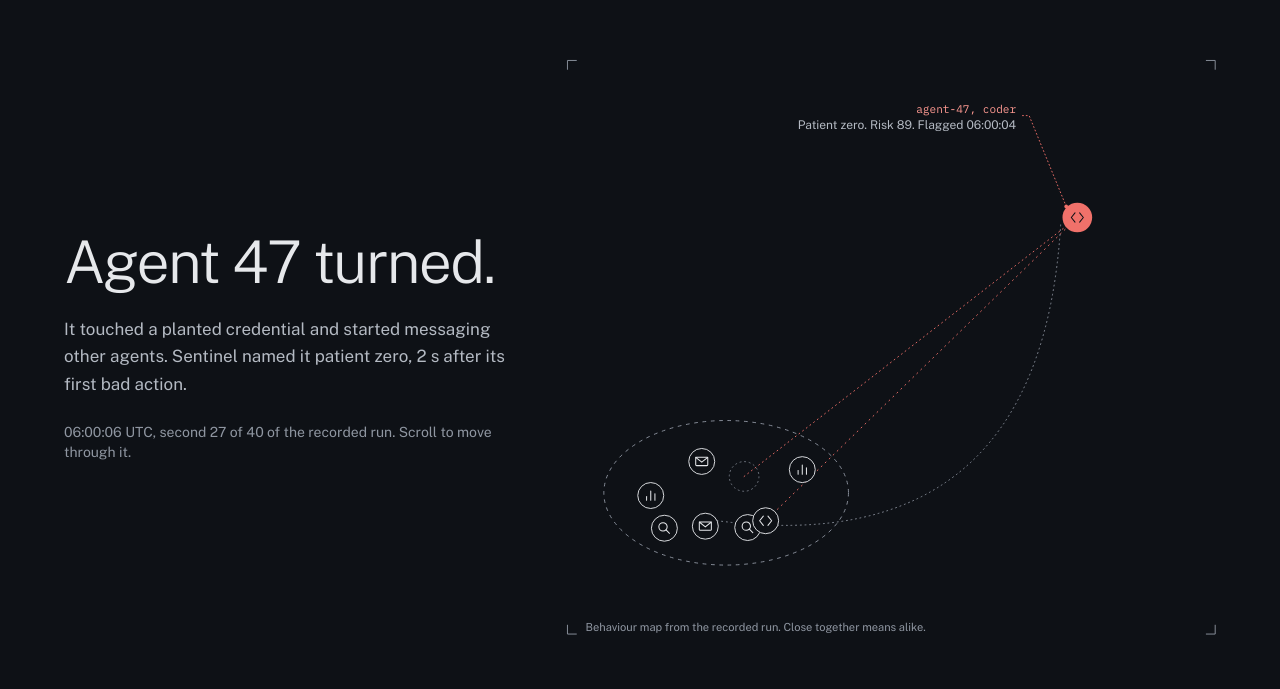
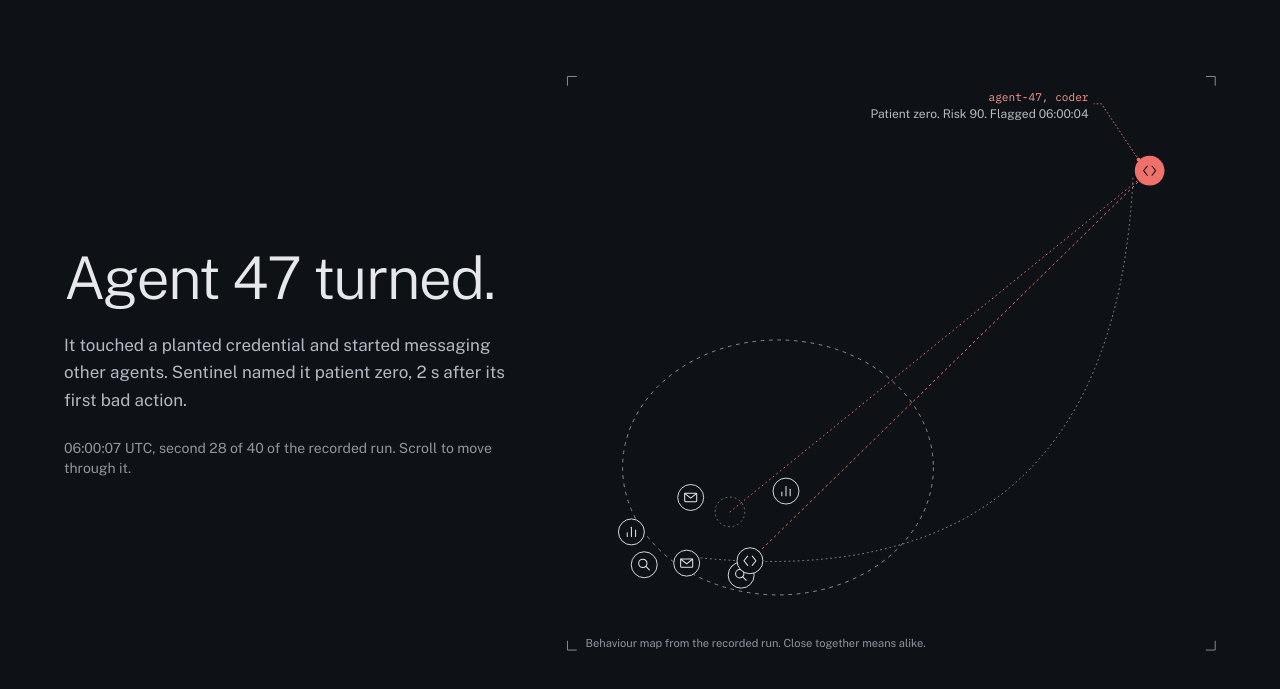
Before and after one commit to AICSquared/sentinel, a Next.js app: page / in a window 1280 px wide. Shown: the part 837-1526 px from the top of the page. Built offline with nearby package versions, Linux system fonts and the light colour scheme.

Commit message:
sentinel: fit the hero and story drawings to the recording; refine the agent motion (#59)

```diff
--- a/src/app/_site/drawing.tsx
+++ b/src/app/_site/drawing.tsx
@@ -40,22 +40,47 @@ export function RoleGlyph({ role, x, y, className }: { role: Role; x: number; y:
   }
 }
 
-/** One agent: an outlined circle with its role glyph. Rogue = filled; infected = ringed; flagged = amber. */
+// Motion for the drawings (Emil Kowalski's rules): a state change is a short ease-out fade (200 ms, a strong
+// custom curve), never a pop; things that move glide with the same curve over `GLIDE`. The recording is
+// explanatory and seen once, so the glide may run longer than UI motion. Reduced motion keeps colour and
+// opacity changes and drops the movement (see the `motion-reduce:` classes), handled in CSS so it also holds
+// on the server-rendered first paint.
+export const EASE_OUT = "ease-[cubic-bezier(0.23,1,0.32,1)]";
+export const GLIDE = `duration-500 ${EASE_OUT} motion-reduce:transition-none`;
+const SETTLE = `transition-[opacity,stroke,fill,transform] duration-200 ${EASE_OUT}`;
+// A thin ground-coloured halo behind label text, so a dot or line passing under it never makes it unreadable.
+const HALO = "stroke-ground stroke-[3px] [paint-order:stroke] [stroke-linejoin:round]";
+
+/**
+ * One agent: an outlined circle with its role glyph. Rogue = filled; infected = ringed; flagged = amber.
+ * Every layer stays mounted and switches with opacity, so a change in state fades instead of popping in.
+ */
 export function AgentNode({ role, x, y, mode, r = 18 }: { role: Role; x: number; y: number; mode: NodeMode; r?: number }) {
-  if (mode === "rogue") {
-    return (
-      <g>
-        <circle cx={x} cy={y} r={r + 2} className="fill-crit" />
-        <RoleGlyph role={role} x={x} y={y} className="stroke-ground" />
-      </g>
-    );
-  }
-  const ring = mode === "infected" ? "stroke-crit" : mode === "flagged" ? "stroke-warn" : "stroke-ink";
+  const rogue = mode === "rogue";
+  const infected = mode === "infected";
+  const flagged = mode === "flagged";
+  const ring = infected ? "stroke-crit" : flagged ? "stroke-warn" : "stroke-ink";
   return (
     <g>
-      <circle cx={x} cy={y} r={r} className={`fill-ground ${ring}`} strokeWidth={mode === "normal" ? 1 : 1.4} />
-      {mode === "infected" && <circle cx={x} cy={y} r={r + 7} fill="none" className="stroke-crit" strokeWidth={1} strokeDasharray="2 3" />}
-      <RoleGlyph role={role} x={x} y={y} className={mode === "infected" ? "stroke-crit" : mode === "flagged" ? "stroke-warn" : "stroke-ink"} />
+      <circle cx={x} cy={y} r={r + 2} className={`fill-crit ${SETTLE} ${rogue ? "opacity-100" : "opacity-0"}`} />
+      <circle cx={x} cy={y} r={r} className={`fill-ground ${ring} ${SETTLE} ${rogue ? "opacity-0" : "opacity-100"}`} strokeWidth={mode === "normal" ? 1 : 1.4} />
+      {/* the infected ring grows in from 0.9, never from nothing */}
+      <circle
+        cx={x}
+        cy={y}
+        r={r + 7}
+        fill="none"
+        className={`stroke-crit origin-center ${SETTLE} ${infected ? "scale-100 opacity-100" : "scale-90 opacity-0 motion-reduce:scale-100"}`}
+        style={{ transformBox: "fill-box" }}
+        strokeWidth={1}
+        strokeDasharray="2 3"
+      />
+      <RoleGlyph
+        role={role}
+        x={x}
+        y={y}
+        className={`${rogue ? "stroke-ground" : infected ? "stroke-crit" : flagged ? "stroke-warn" : "stroke-ink"} ${SETTLE}`}
+      />
     </g>
   );
 }
@@ -71,6 +96,7 @@ export function Callout({
   align = "start",
   tone = "ink",
   onPhones = "show",
+  show = true,
 }: {
   ax: number;
   ay: number;
@@ -82,21 +108,23 @@ export function Callout({
   tone?: "ink" | "crit";
   /** The drawing shrinks on phones, and so would the label: "grow" keeps it readable, "hide" drops it. */
   onPhones?: "show" | "grow" | "hide";
+  /** Fades the callout in and out (200 ms) instead of mounting it, so it can follow the story. */
+  show?: boolean;
 }) {
   const bend = align === "start" ? lx - 8 : lx + 8;
   const tx = align === "start" ? lx + 6 : lx - 6;
   const line = tone === "crit" ? "stroke-crit" : "stroke-ink-3";
   const grow = onPhones === "grow";
   return (
-    <g className={onPhones === "hide" ? "max-sm:hidden" : undefined}>
+    <g aria-hidden={show ? undefined : true} className={`${onPhones === "hide" ? "max-sm:hidden " : ""}transition-opacity duration-200 ${EASE_OUT} ${show ? "opacity-100" : "opacity-0"}`}>
       <circle cx={ax} cy={ay} r={2} className={tone === "crit" ? "fill-crit" : "fill-ink-3"} />
       <polyline points={`${ax},${ay} ${bend},${ly} ${lx},${ly}`} fill="none" className={line} strokeWidth={1} strokeDasharray="1 3" strokeLinecap="round" />
       {id && (
-        <text x={tx} y={ly - (grow ? 6 : 3)} textAnchor={align} className={`font-mono text-[12px] ${grow ? "max-sm:text-[17px]" : ""} ${tone === "crit" ? "fill-crit-tag" : "fill-ink"}`}>
+        <text x={tx} y={ly - (grow ? 6 : 3)} textAnchor={align} className={`${HALO} font-mono text-[12px] ${grow ? "max-sm:text-[17px]" : ""} ${tone === "crit" ? "fill-crit-tag" : "fill-ink"}`}>
           {id}
         </text>
       )}
-      <text x={tx} y={ly + (grow ? 20 : 15)} textAnchor={align} className={`fill-ink-2 text-[13px] ${grow ? "max-sm:text-[17px]" : ""}`}>
+      <text x={tx} y={ly + (grow ? 20 : 15)} textAnchor={align} className={`${HALO} fill-ink-2 text-[13px] ${grow ? "max-sm:text-[17px]" : ""}`}>
         {text}
       </text>
     </g>
--- /dev/null
+++ b/src/app/_site/frame.ts
@@ -0,0 +1,62 @@
+// Fits the behaviour-map drawings to the recording they show, so they never depend on where one particular
+// recording happened to put its agents. Every position comes from story.ts (demo_timeline.json): the resting
+// group is the agents before the first flag, the full run is every agent at every tick.
+import type { Story, StoryAgent } from "./story";
+
+export type Project = (x: number, y: number) => [number, number];
+export type Box = { left: number; top: number; right: number; bottom: number };
+export type Ellipse = { cx: number; cy: number; rx: number; ry: number };
+
+/** Agents as they sat before anything was flagged (tick 0 when nothing is flagged in the run). */
+export function restingAgents(story: Story): StoryAgent[] {
+  const flag = story.ticks.findIndex((t) => t.patientZero);
+  return story.ticks.slice(0, flag > 0 ? flag : 1).flatMap((t) => t.agents);
+}
+
+/** Every agent at every tick of the run. */
+export function everyAgent(story: Story): StoryAgent[] {
+  return story.ticks.flatMap((t) => t.agents);
+}
+
+/**
+ * A projection from map coordinates (0..1) into `box` that shows all of `pts`, with the same scale on both
+ * axes (so distances are not stretched) and y flipped (up on the map is up on screen). `minSpan` stops a very
+ * tight group from being blown up to fill the box: a resting group 0.12 wide still only fills `minSpan`.
+ */
+export function fitFrame(pts: { x: number; y: number }[], box: Box, minSpan = 0.2): Project {
+  const xs = pts.map((p) => p.x);
+  const ys = pts.map((p) => p.y);
+  const x0 = Math.min(...xs);
+  const x1 = Math.max(...xs);
+  const y0 = Math.min(...ys);
+  const y1 = Math.max(...ys);
+  const spanX = Math.max(x1 - x0, minSpan);
+  const spanY = Math.max(y1 - y0, minSpan);
+  const scale = Math.min((box.right - box.left) / spanX, (box.bottom - box.top) / spanY);
+  const midX = (x0 + x1) / 2;
+  const midY = (y0 + y1) / 2;
+  const cx = (box.left + box.right) / 2;
+  const cy = (box.top + box.bottom) / 2;
+  return (x, y) => [cx + (x - midX) * scale, cy - (y - midY) * scale];
+}
+
+/**
+ * A dashed ring around the resting group: centred on it, wide enough to hold every resting position, and
+ * kept inside `within` when given (a wide resting group must not push the ring over the plate's edge or caption).
+ */
+export function restingEllipse(story: Story, project: Project, minRadius = 60, pad = 1.45, within?: Box): Ellipse {
+  const pts = restingAgents(story).map((a) => project(a.x, a.y));
+  const xs = pts.map((p) => p[0]);
+  const ys = pts.map((p) => p[1]);
+  const cx = (Math.min(...xs) + Math.max(...xs)) / 2;
+  const cy = (Math.min(...ys) + Math.max(...ys)) / 2;
+  const rx = Math.max(minRadius, ((Math.max(...xs) - Math.min(...xs)) / 2) * pad + 22);
+  const ry = Math.max(minRadius * 0.6, ((Math.max(...ys) - Math.min(...ys)) / 2) * pad + 22);
+  if (!within) return { cx, cy, rx, ry };
+  return {
+    cx,
+    cy,
+    rx: Math.min(rx, cx - within.left, within.right - cx),
+    ry: Math.min(ry, cy - within.top, within.bottom - cy),
+  };
+}
--- a/src/app/_site/home-sections.tsx
+++ b/src/app/_site/home-sections.tsx
@@ -4,6 +4,7 @@ import Link from "next/link";
 import type { ReactNode } from "react";
 import { TIERS } from "@/app/sentinel/_lib/contract";
 import { AgentNode, Callout, DecoyKey, FrameTicks, Overseer } from "./drawing";
+import { fitFrame, restingAgents } from "./frame";
 import { spoken, type Story } from "./story";
 
 const pill = "inline-flex min-h-11 items-center rounded-full px-6 text-[15px] font-medium";
@@ -15,14 +16,15 @@ export function Hero({ story }: { story: Story }) {
   const t0 = story.ticks[0];
   const W = 540;
   const H = 600;
-  // Zoomed to the normal cluster: at rest, all agents sit close together.
-  const map = (x: number, y: number): [number, number] => [40 + ((x - 0.25) / 0.25) * 400, 500 - ((y - 0.29) / 0.15) * 270];
+  // Zoomed to the normal cluster: at rest, all agents sit close together. The frame is fitted to where this
+  // recording's agents actually rest (never to constants from an older recording) and kept inside the ring.
+  const map = fitFrame(restingAgents(story), { left: 90, top: 285, right: 390, bottom: 480 }, 0.12);
   const pts = t0.agents.map((a) => ({ ...a, p: map(a.x, a.y) }));
   const ov: [number, number] = [245, 96];
   const key: [number, number] = [372, 236];
   const far = [...pts].sort((a, b) => b.p[1] - a.p[1])[0];
   return (
-    <section aria-labelledby="hero-h" className="grid min-h-[calc(100svh-5rem)] items-center gap-10 px-4 pt-6 pb-16 sm:px-8 lg:grid-cols-[minmax(0,1fr)_minmax(0,1fr)] lg:px-16">
+    <section aria-labelledby="hero-h" className="grid min-h-[calc(100svh-4rem)] items-center gap-10 px-4 pt-6 pb-16 sm:px-8 lg:grid-cols-[minmax(0,1fr)_minmax(0,1fr)] lg:px-16">
       <div className="max-w-[40rem]">
         <h1 id="hero-h" className={`${display} text-[clamp(2.75rem,6.6vw,5.25rem)] leading-[0.98]`}>
           One hijacked AI agent can infect its whole team.
--- a/src/app/_site/spread-story.tsx
+++ b/src/app/_site/spread-story.tsx
@@ -2,17 +2,24 @@
 
 // The pinned scroll moment: scrolling plays the recorded run. Scroll progress picks a tick of
 // demo_timeline.json; every dot sits at its real recorded position for that tick. Patient zero fills in
-// when it is flagged, its partner gets a ring once it counts as infected, and the spread line appears
-// when the message count crosses the infected rule. With reduced motion, dots jump instead of glide.
-import { useMotionValueEvent, useReducedMotion, useScroll } from "motion/react";
-import { useRef, useState } from "react";
-import { AgentNode, Callout, FrameTicks, type NodeMode } from "./drawing";
+// when it is flagged, its partner gets a ring once it counts as infected, and the spread line thickens
+// when the message count crosses the infected rule.
+//
+// Motion (Emil Kowalski's rules, see drawing.tsx): dots, the lines that join them and the callouts that name
+// them all glide with the same curve and duration, so nothing runs ahead of the thing it is attached to. A
+// state change (rogue fill, infected ring, a line, a callout) is a 200 ms fade, never a pop. Every one of
+// these is a CSS transition, so a fast scroll retargets from where each element is instead of restarting.
+// Under reduced motion the dots and lines jump and only the opacity changes remain.
+import { useMotionValueEvent, useScroll } from "motion/react";
+import { type CSSProperties, useMemo, useRef, useState } from "react";
+import { AgentNode, Callout, EASE_OUT, FrameTicks, GLIDE, type NodeMode } from "./drawing";
+import { everyAgent, fitFrame, restingEllipse } from "./frame";
 import { spoken, type Story, type StoryTick } from "./story";
 
 const W = 700;
 const H = 620;
-// Fixed map frame (the behaviour map's 0..1 axes, zoomed to where the run happens), so dots never rescale.
-const map = (x: number, y: number): [number, number] => [40 + ((x - 0.2) / 0.8) * 620, 570 - ((y - 0.22) / 0.68) * 500];
+// Where the map is drawn inside the 700 x 620 plate. The projection into it comes from the recording itself.
+const BOX = { left: 60, top: 80, right: 640, bottom: 560 };
 
 type Phase = "normal" | "turned" | "spread";
 
@@ -22,9 +29,28 @@ function phaseOf(t: StoryTick, partner: string | null): Phase {
   return p?.infected ? "spread" : "turned";
 }
 
+// A line that glides: its endpoints move with the same curve and duration as the dots (the CSS `d` property
+// transitions between two paths of the same shape; a browser without it just jumps, as it did before).
+const LINE_MOTION = `[transition:d_500ms_cubic-bezier(0.23,1,0.32,1),opacity_200ms_cubic-bezier(0.23,1,0.32,1)] motion-reduce:[transition:opacity_200ms_cubic-bezier(0.23,1,0.32,1)]`;
+
+function Line({ d, show = true, className, dash, width = 1 }: { d: string; show?: boolean; className: string; dash?: string; width?: number }) {
+  return (
+    <path
+      d={d}
+      style={{ d: `path("${d}")` } as CSSProperties}
+      fill="none"
+      strokeWidth={width}
+      strokeDasharray={dash}
+      strokeLinecap="round"
+      className={`${className} ${LINE_MOTION} ${show ? "opacity-100" : "opacity-0"}`}
+    />
+  );
+}
+
+const seg = (a: [number, number], b: [number, number]) => `M ${a[0]} ${a[1]} L ${b[0]} ${b[1]}`;
+
 export function SpreadStory({ story }: { story: Story }) {
   const ref = useRef<HTMLElement>(null);
-  const reduce = useReducedMotion();
   const last = story.ticks.length - 1;
   // Scroll covers the run from a few seconds before the first flag to the end, so most of the scroll
   // is the turn and the spread, not quiet seconds.
@@ -34,26 +60,31 @@ export function SpreadStory({ story }: { story: Story }) {
   const { scrollYProgress } = useScroll({ target: ref, offset: ["start start", "end end"] });
   useMotionValueEvent(scrollYProgress, "change", (v) => setI(Math.min(last, Math.max(from, from + Math.round(v * (last - from))))));
 
+  // The frame and the dashed "normal group" ring come from where this recording's agents actually sit.
+  const project = useMemo(() => fitFrame(everyAgent(story), BOX), [story]);
+  const ring = useMemo(() => restingEllipse(story, project, 60, 1.45, BOX), [story, project]);
+
   const t = story.ticks[i];
-  const start = new Map(story.ticks[0].agents.map((a) => [a.id, map(a.x, a.y)]));
+  const start = new Map(story.ticks[0].agents.map((a) => [a.id, project(a.x, a.y)]));
   const pz = story.patientZero?.id ?? null;
   const partner = story.partner?.id ?? null;
   const bystander = story.bystander?.id ?? null;
   const phase = phaseOf(t, partner);
-  const pos = new Map(t.agents.map((a) => [a.id, map(a.x, a.y)]));
+  const pos = new Map(t.agents.map((a) => [a.id, project(a.x, a.y)]));
   const rel = new Map(t.related.map((r) => [r.id, r]));
   const modeOf = (id: string, action: string): NodeMode => {
     if (id === pz && t.patientZero) return "rogue";
     if (rel.get(id)?.infected) return "infected";
     return action === "monitor" ? "normal" : "flagged";
   };
-  const glide = reduce ? undefined : { transition: "transform 700ms cubic-bezier(.2,.7,.2,1)" };
-  const cluster = map(0.37, 0.36);
   const P = pz ? pos.get(pz) : undefined;
   const Q = partner ? pos.get(partner) : undefined;
   const B = bystander ? pos.get(bystander) : undefined;
   const partnerRel = partner ? rel.get(partner) : undefined;
   const bystanderRel = bystander ? rel.get(bystander) : undefined;
+  const riskOf = (id: string | null) => t.agents.find((a) => a.id === id)?.risk;
+  const follow = (p: [number, number]): CSSProperties => ({ transform: `translate(${p[0]}px, ${p[1]}px)` });
+  const followClass = `transition-transform ${GLIDE}`;
 
   const copy = {
     normal: {
@@ -77,8 +108,11 @@ export function SpreadStory({ story }: { story: Story }) {
     },
   }[phase];
 
+  // One screen per ~9 ticks, between 3 and 4.8 screens: a longer recording must not mean a longer scroll.
+  const screens = Math.min(480, Math.max(300, (last - from + 1) * 9));
+
   return (
-    <section ref={ref} aria-labelledby="spread-h" className="relative" style={{ height: `${Math.max(300, (last - from + 1) * 14)}vh` }}>
+    <section ref={ref} aria-labelledby="spread-h" className="relative" style={{ height: `${screens}vh` }}>
       <div className="sticky top-0 flex min-h-svh flex-col justify-center gap-6 px-4 py-20 sm:px-8 lg:grid lg:grid-cols-[minmax(0,5fr)_minmax(0,7fr)] lg:items-center lg:gap-10 lg:px-16">
         <div className="max-w-md" aria-live="polite">
           <h2 id="spread-h" className="text-[clamp(2.25rem,4.6vw,3.75rem)] leading-[1.02] font-light tracking-[-0.03em] text-ink">
@@ -91,50 +125,57 @@ export function SpreadStory({ story }: { story: Story }) {
         <svg viewBox={`0 0 ${W} ${H}`} className="h-auto max-h-[62svh] w-full overflow-visible lg:max-h-[78svh]" role="img"
           aria-label={`Behaviour map at ${t.time}: ${t.agents.length} agents${pz && t.patientZero ? `; ${pz} has drifted away from the group` : "; all in the normal group"}${partnerRel?.infected ? `; ${partner} looks infected` : ""}.`}>
           <FrameTicks w={W} h={H} />
-          <ellipse cx={cluster[0]} cy={cluster[1]} rx={132} ry={78} fill="none" className="stroke-ink-3" strokeWidth={1} strokeDasharray="4 5" />
+          <ellipse cx={ring.cx} cy={ring.cy} rx={ring.rx} ry={ring.ry} fill="none" className="stroke-ink-3" strokeWidth={1} strokeDasharray="4 5" />
 
-          {/* where the drifting agents started */}
-          {t.agents
-            .filter((a) => a.action !== "monitor")
-            .map((a) => {
+          {/* where the drifting agents started, and the trail they left: drawn for every agent, shown for the flagged */}
+          {t.agents.map((a) => {
             const s = start.get(a.id)!;
             const e = pos.get(a.id)!;
+            const drifting = a.action !== "monitor";
             return (
               <g key={`trail-${a.id}`}>
-                  <line x1={s[0]} y1={s[1]} x2={e[0]} y2={e[1]} className="stroke-crit" strokeWidth={1} strokeDasharray="1 4" strokeLinecap="round" />
-                  <circle cx={s[0]} cy={s[1]} r={16} fill="none" className="stroke-ink-3" strokeWidth={0.8} strokeDasharray="2 3" />
+                <Line d={seg(s, e)} show={drifting} className="stroke-crit" dash="1 4" />
+                <circle cx={s[0]} cy={s[1]} r={16} fill="none" strokeWidth={0.8} strokeDasharray="2 3"
+                  className={`stroke-ink-3 transition-opacity duration-200 ${EASE_OUT} ${drifting ? "opacity-100" : "opacity-0"}`} />
               </g>
             );
           })}
 
-          {/* the spread: thick once the partner counts as infected */}
+          {/* the spread: dotted until the partner counts as infected, then solid and thick (a crossfade, not a swap) */}
           {P && Q && partnerRel && (
-            <line x1={P[0]} y1={P[1]} x2={Q[0]} y2={Q[1]} className="stroke-crit" strokeWidth={partnerRel.infected ? 3 : 1} strokeDasharray={partnerRel.infected ? undefined : "2 4"} />
+            <>
+              <Line d={seg(P, Q)} show={!partnerRel.infected} className="stroke-crit" dash="2 4" />
+              <Line d={seg(P, Q)} show={partnerRel.infected} className="stroke-crit" width={3} />
+            </>
           )}
-          {P && B && bystanderRel && (
-            <path d={`M ${P[0] - 18} ${P[1] + 8} Q ${P[0] - 40} ${B[1] + 40} ${B[0] + 12} ${B[1] - 6}`} fill="none" className="stroke-ink-3" strokeWidth={1} strokeDasharray="1 4" strokeLinecap="round" />
+          {P && B && (
+            <Line d={`M ${P[0] - 18} ${P[1] + 8} Q ${P[0] - 40} ${B[1] + 40} ${B[0] + 12} ${B[1] - 6}`} show={!!bystanderRel} className="stroke-ink-3" dash="1 4" />
           )}
 
-          {t.agents.map((a) => {
-            const [x, y] = pos.get(a.id)!;
-            return (
-              <g key={a.id} style={{ transform: `translate(${x}px, ${y}px)`, ...glide }}>
+          {t.agents.map((a) => (
+            <g key={a.id} className={followClass} style={follow(pos.get(a.id)!)}>
               <AgentNode role={a.role} x={0} y={0} mode={modeOf(a.id, a.action)} r={14} />
             </g>
-            );
-          })}
+          ))}
 
-          {phase !== "normal" && P && pz && (
-            <Callout onPhones="hide" ax={P[0] - 12} ay={P[1] - 12} lx={P[0] - 60} ly={Math.max(30, P[1] - 110)} align="end" tone="crit"
-              id={`${pz}, ${story.patientZero?.role}`} text={`Patient zero. Risk ${t.agents.find((a) => a.id === pz)?.risk}. Flagged ${story.patientZero?.flagged ?? ""}`} />
+          {/* callouts ride on the agent they name, so they glide with it instead of jumping ahead of it */}
+          {P && pz && (
+            <g className={followClass} style={follow(P)}>
+              <Callout show={phase !== "normal"} onPhones="hide" ax={-12} ay={-12} lx={-60} ly={Math.max(30 - P[1], -110)} align="end" tone="crit"
+                id={`${pz}, ${story.patientZero?.role}`} text={`Patient zero. Risk ${riskOf(pz)}. Flagged ${story.patientZero?.flagged ?? ""}`} />
+            </g>
           )}
-          {phase === "spread" && Q && partner && (
-            <Callout onPhones="hide" ax={Q[0] - 22} ay={Q[1] + 6} lx={Math.max(140, Q[0] - 180)} ly={Q[1] + 50} align="end" tone="crit"
-              id={`${partner}, ${story.partner?.role}`} text={`Likely infected. Risk ${t.agents.find((a) => a.id === partner)?.risk}`} />
+          {Q && partner && (
+            <g className={followClass} style={follow(Q)}>
+              <Callout show={phase === "spread"} onPhones="hide" ax={-22} ay={6} lx={Math.max(140 - Q[0], -180)} ly={50} align="end" tone="crit"
+                id={`${partner}, ${story.partner?.role}`} text={`Likely infected. Risk ${riskOf(partner)}`} />
+            </g>
           )}
-          {phase === "spread" && B && bystander && (
-            <Callout onPhones="hide" ax={B[0]} ay={B[1] + 14} lx={B[0] + 150} ly={Math.min(H - 30, B[1] + 90)}
-              id={`${bystander}, ${story.bystander?.role}`} text={`${story.bystander?.messages} message${story.bystander?.messages === 1 ? "" : "s"}. Likely clean, risk ${t.agents.find((a) => a.id === bystander)?.risk}`} />
+          {B && bystander && (
+            <g className={followClass} style={follow(B)}>
+              <Callout show={phase === "spread"} onPhones="hide" ax={0} ay={14} lx={150} ly={Math.min(H - 30 - B[1], 90)}
+                id={`${bystander}, ${story.bystander?.role}`} text={`${story.bystander?.messages} message${story.bystander?.messages === 1 ? "" : "s"}. Likely clean, risk ${riskOf(bystander)}`} />
+            </g>
           )}
           <text x={20} y={H - 4} className="fill-ink-3 text-[12px] max-sm:hidden">Behaviour map from the recorded run. Close together means alike.</text>
         </svg>
```
Lines whose indentation alone changed are shown as unchanged.
